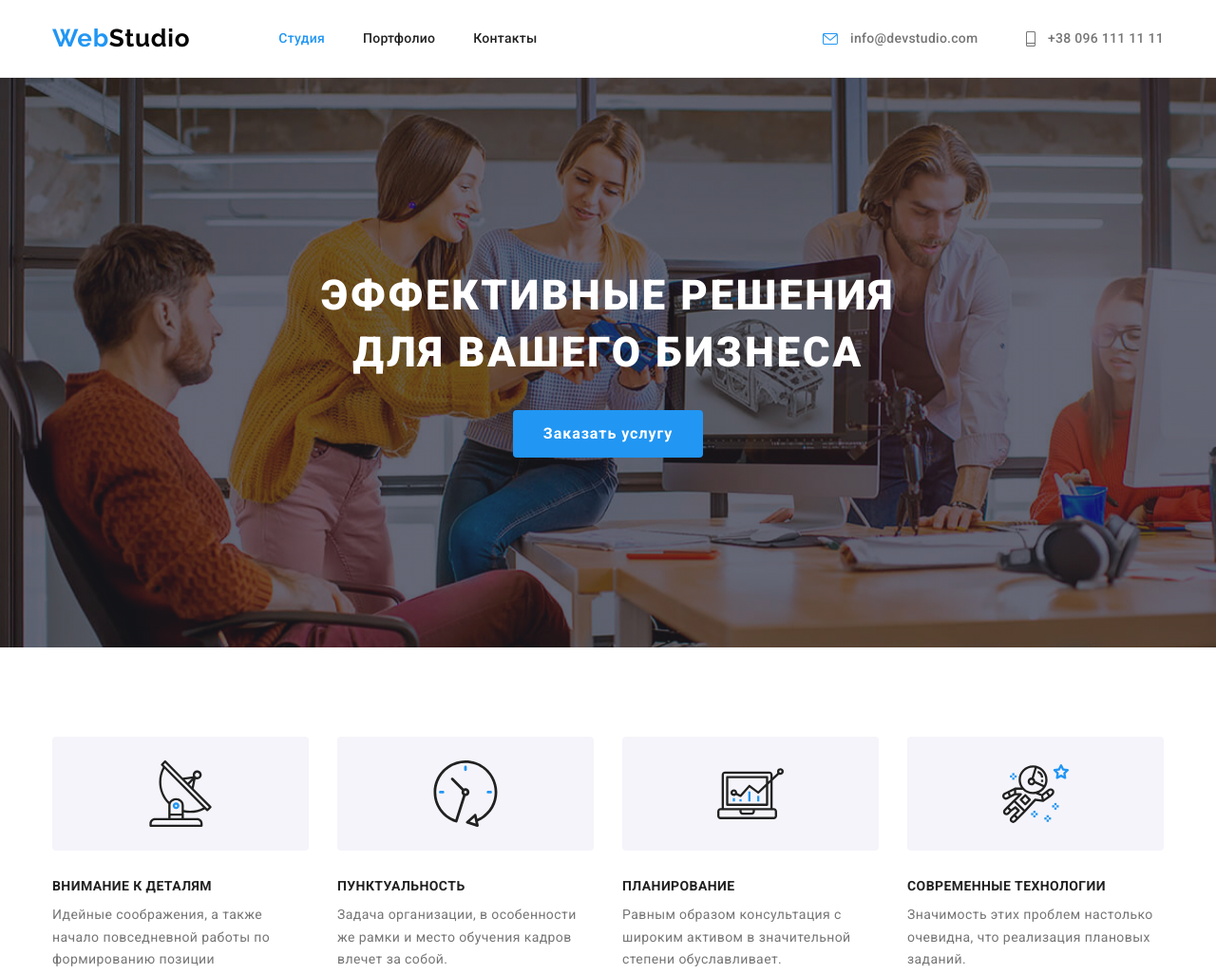
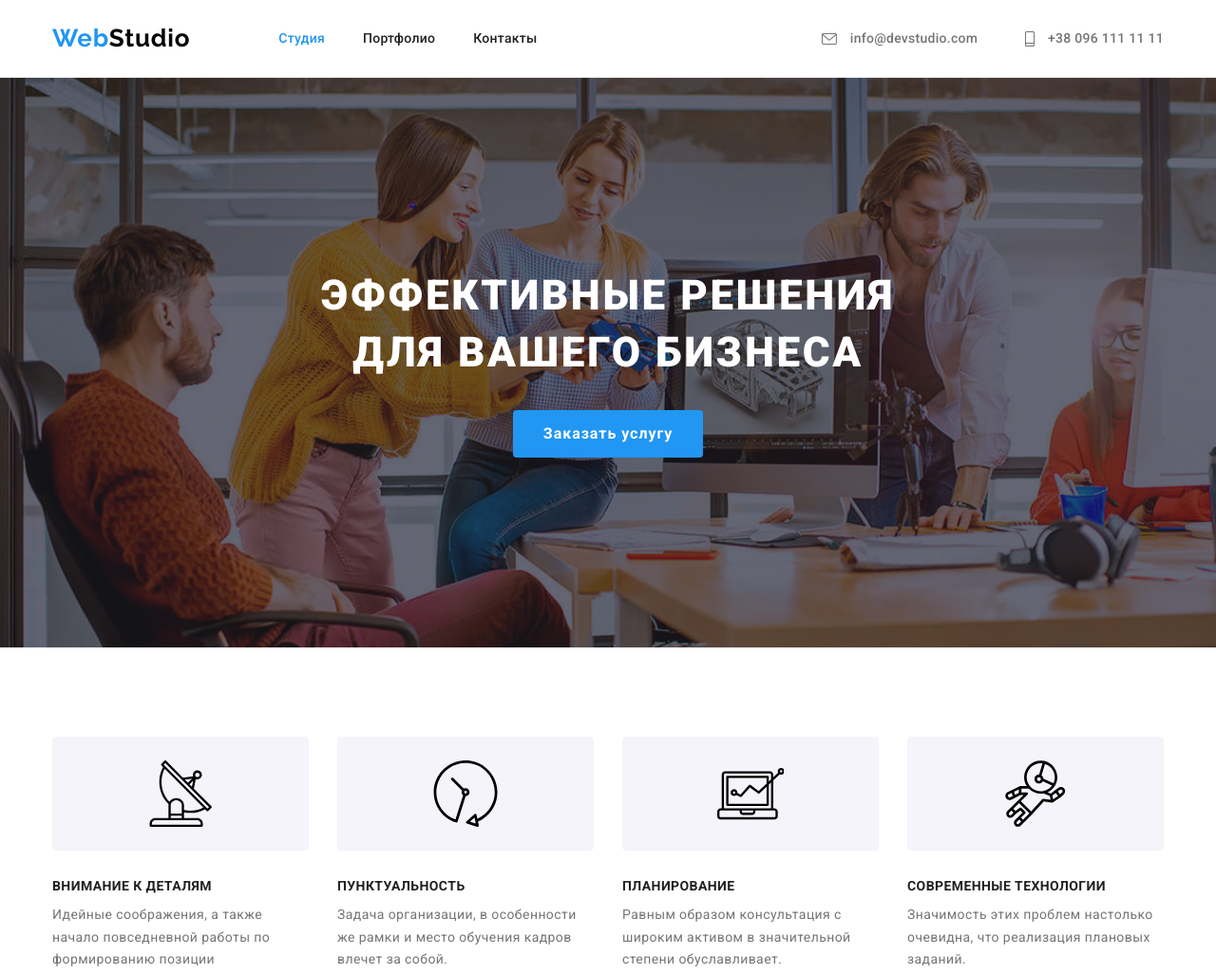
Before and after one commit to Yana2202/goit-markup-hw-04, a plain HTML site: page index.html in a window 1280 px wide. Shown: the top 1026 px of the page at 95% size. Drawn offline with nearby package versions, Linux system fonts and the light colour scheme.

Commit message:
add icons

```diff
--- a/css/styles.css
+++ b/css/styles.css
@@ -111,8 +111,9 @@ body {
   margin-right: 10px;
   vertical-align: middle;
 }
+
 .mail-icon {
-  fill: var(--accent-color);
+  fill: var(--primary-text-color);
   margin-right: 10px;
   vertical-align: middle;
 }
@@ -133,6 +134,7 @@ body {
 .contact-link:hover,
 .contact-link:focus {
   color: var(--accent-color);
+  stroke: var(--accent-color);
 }
 .contact-list {
   display: flex;
@@ -225,20 +227,16 @@ body {
 
   color: var(--primary-text-color);
 }
-.photo-features-list {
+.wrapper:not(:last-child) {
+  height: 120px;
   display: flex;
+  align-items: center;
   justify-content: center;
-  gap: 30px;
-  margin-bottom: 30px;
-}
-.photo-features-item {
-  display: flex;
-  justify-content: center;
-  align-items: center;
-  width: 270px;
-  height: 120px;
+  flex-direction: column;
   border-radius: 4px;
   background-color: #f5f4fa;
+  margin-right: 30px;
+  margin-bottom: 30px;
 }
 /* ===================/FEATURES================= */
 /* ================ACTIVITY================= */
@@ -451,6 +449,10 @@ button.current {
   border: 1px solid #eeeeee;
   border-top: 0;
 }
+.work-item:hover {
+  box-shadow: 0px 1px 1px rgba(0, 0, 0, 0.12), 0px 4px 4px rgba(0, 0, 0, 0.06),
+    1px 4px 6px rgba(0, 0, 0, 0.16);
+}
 .work-text {
   font-family: "Roboto";
   font-weight: 400;
--- a/index.html
+++ b/index.html
@@ -39,18 +39,18 @@
         </nav>
         <ul class="contact-list">
           <li class="contact-item">
-            <svg class="mail-icon" width="16" height="20">
-              <use href="./images/sprite.svg#icon-mail"></use>
-            </svg>
             <a href="mailto:info@devstudio.com" class="contact-link">
+              <svg class="mail-icon" width="16" height="12">
+                <use href="./images/sprite.svg#icon-mail"></use>
+              </svg>
               info@devstudio.com</a
             >
           </li>
           <li class="contact-item">
-            <svg class="phone-icon" width="10" height="16">
-              <use href="./images/sprite.svg#icon-phone"></use>
-            </svg>
             <a href="tel:+380961111111" class="contact-link">
+              <svg class="phone-icon" width="10" height="16">
+                <use href="./images/sprite.svg#icon-phone"></use>
+              </svg>
               +38 096 111 11 11</a
             >
           </li>
@@ -69,30 +69,13 @@
       <section class="features">
         <div class="container">
           <h2 class="visually-hidden">Особенности</h2>
-          <ul class="photo-features-list">
-            <li class="photo-features-item">
-              <svg class="photo-features-icon" width="70" height="70">
-                <use href="./images/sprite.svg#icon-antenna"></use>
-              </svg>
-            </li>
-            <li class="photo-features-item">
-              <svg class="photo-features-icon" width="70" height="70">
-                <use href="./images/sprite.svg#icon-clock"></use>
-              </svg>
-            </li>
-            <li class="photo-features-item">
-              <svg class="photo-features-icon" width="70" height="70">
-                <use href="./images/sprite.svg#icon-diagram"></use>
-              </svg>
-            </li>
-            <li class="photo-features-item">
-              <svg class="photo-features-icon" width="70" height="70">
-                <use href="./images/sprite.svg#icon-astronaut"></use>
-              </svg>
-            </li>
-          </ul>
           <ul class="features-list">
             <li class="features-item">
+              <div class="wrapper">
+                <svg class="photo-features-icon" width="70" height="70">
+                  <use href="./images/sprite.svg#icon-antenna"></use>
+                </svg>
+              </div>
               <h3 class="features-title">Внимание к деталям</h3>
               <p class="features-text">
                 Идейные соображения, а также начало повседневной работы по
@@ -100,6 +83,11 @@
               </p>
             </li>
             <li class="features-item">
+              <div class="wrapper">
+                <svg class="photo-features-icon" width="70" height="70">
+                  <use href="./images/sprite.svg#icon-clock"></use>
+                </svg>
+              </div>
               <h3 class="features-title">Пунктуальность</h3>
               <p class="features-text">
                 Задача организации, в особенности же рамки и место обучения
@@ -107,6 +95,11 @@
               </p>
             </li>
             <li class="features-item">
+              <div class="wrapper">
+                <svg class="photo-features-icon" width="70" height="70">
+                  <use href="./images/sprite.svg#icon-diagram"></use>
+                </svg>
+              </div>
               <h3 class="features-title">Планирование</h3>
               <p class="features-text">
                 Равным образом консультация с широким активом в значительной
@@ -114,6 +107,11 @@
               </p>
             </li>
             <li class="features-item">
+              <div class="wrapper">
+                <svg class="photo-features-icon" width="70" height="70">
+                  <use href="./images/sprite.svg#icon-astronaut"></use>
+                </svg>
+              </div>
               <h3 class="features-title">Современные технологии</h3>
               <p class="features-text">
                 Значимость этих проблем настолько очевидна, что реализация
```
Also changed, not shown: portfolio.html (+12 -14 lines), images/sprite.svg.
